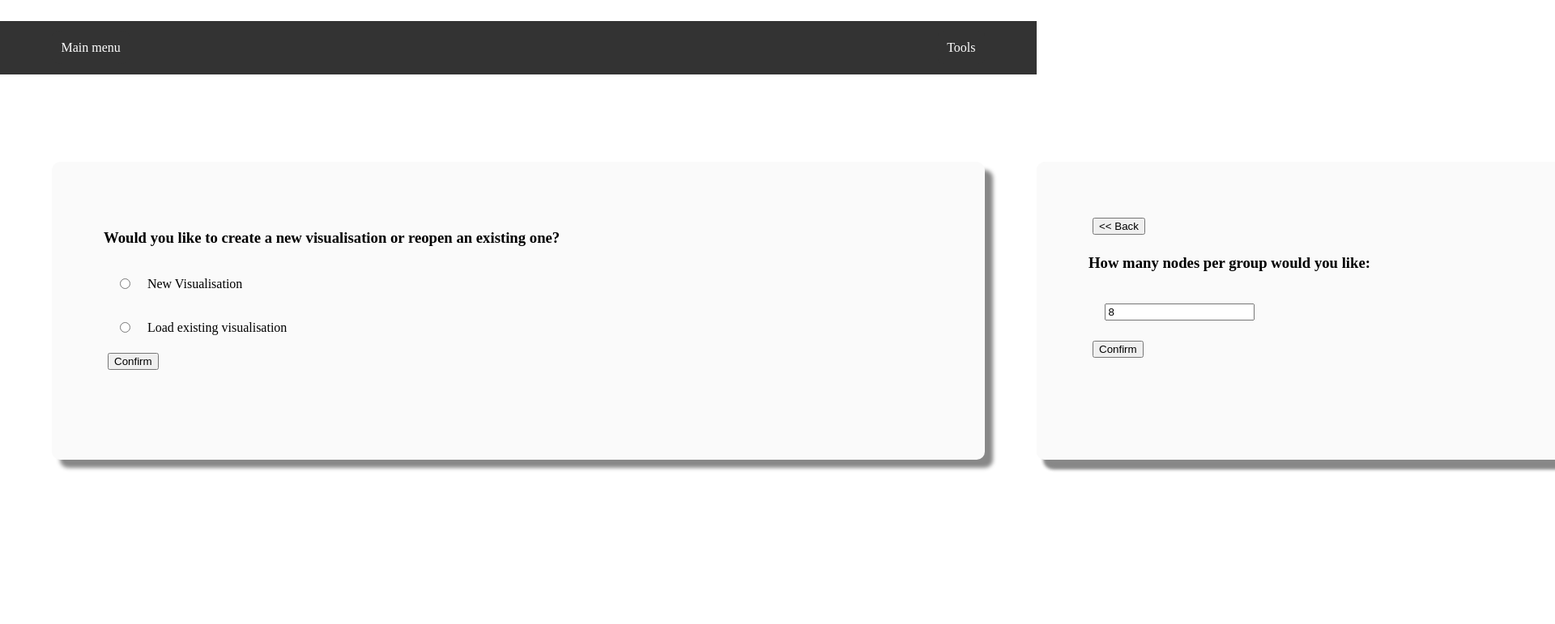
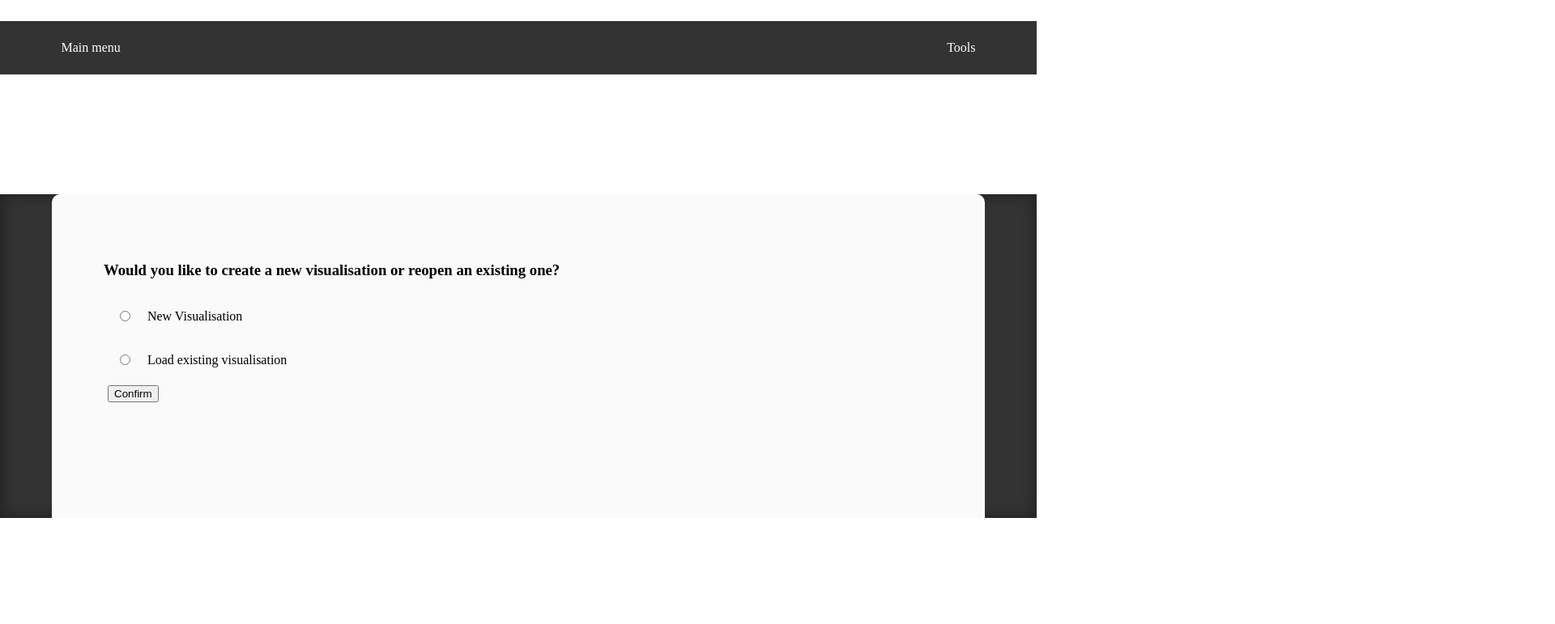
Before and after one commit to MattBast/thesis, a website: page app/routes/visual.html in a window 1280 px wide. Shown: the top 771 px of the page at 81% size, 1920 px wide, since content can reach past the window. Drawn offline with nearby package versions, Linux system fonts and the light colour scheme; no server answers.

Commit message:
container created for startup boxes

```diff
--- a/app/css/visual.css
+++ b/app/css/visual.css
@@ -1,18 +1,28 @@
 body {
 	margin: 0;
+}
+
+#container {
+	position: absolute;
+	background: #333;
+	width: 100%;
+	height: 50%;
+	top: 30%;
+	padding: 0;
+	-webkit-box-shadow:inset 0 0 15px 3px #222;
+	-moz-box-shadow:inset 0 0 15px 3px #222;
+	box-shadow:inset 0 0 15px 3px #222;
+	overflow: hidden;
 }
 
 .floatingBox {
 	position: absolute;
 	width: 80%;
-	height: 30%;
 	border-radius: 10px;
 	background-color: rgb(250, 250, 250);
-	top: 25%;
 	left: 5%;
 	margin: 0;
 	padding: 5%;
-	box-shadow: 10px 10px 5px #888888;
 	z-index: 0;
 }
 
--- a/app/js/startup.js
+++ b/app/js/startup.js
@@ -33,6 +33,13 @@ var ctx = c.getContext( "2d" );
 var loading = document.getElementById( "loading" );
 var degrees = 0;
 var timer;
+//-------------- change size of boxes inside container --------------
+
+function setHeight() {
+	for( var i = 0; i < boxes.length; i++ ) {
+		boxes[i].style.height = $( "#container" ).height() + "px";
+	}
+}
 
 //------------- slide in and out startup box functions --------------
 
@@ -69,8 +76,6 @@ function slideRight() {
 		}
 	}, 5 );
 }
-
-//-------------- fade in and out startup box functions ---------------
 
 function clickChoice() {
 	if( choice[0].checked !== true && choice[1].checked !== true) {
--- a/app/routes/visual.html
+++ b/app/routes/visual.html
@@ -7,7 +7,7 @@
 		<title>Visual</title>
 		<script type="text/javascript" src="../d3/d3.min.js"></script>
 	</head>
-	<body onload="fadeIn( choiceBox )">
+	<body onload="setHeight()">
 		<div id="navBar">
 			<a id="left-menu" class="menu-button" href="#left-menu">Main menu</a>
 			<a id="right-menu" class="menu-button" href="#right-menu">Tools</a>
@@ -23,6 +23,7 @@
 			</ul>
 		</div>
 
+		<div id="container">
 			<!-- Open saved file or create new box -->
 			<div class="floatingBox" id="choiceBox">
 				<h3>Would you like to create a new visualisation or reopen an existing one?</h3>
@@ -50,6 +51,22 @@
 				<button id="fileUploadButton">Confirm</button>
 			</div>
 
+			<!-- Number of nodes choice box -->
+			<div class="floatingBox" id="numOfNodesBox">
+				<button class="backButton" onclick="fadeOut( numOfNodesBox, fileInputBox )">&lt;&lt; Back</button>
+				<button class="helpButton" onclick="helpOpen( numberOfNodesHelpBox )">?</button>
+				<h3>How many nodes per group would you like:</h3>
+				<input type="text" id="numOfNodes" value="8"/>
+				<br/>
+				<button onclick="fadeOut( numOfNodesBox );">Confirm</button>
+			</div>
+		</div>
+
+
+
+
+
+
 		<!-- Upload file help box -->
 		<div class="helpBox" id="fileInputHelpBox">
 			<button class="helpButton" onclick="helpClose( fileInputHelpBox )">X</button>
@@ -62,15 +79,7 @@
 			<br/>
 		</div>
 
-		<!-- Number of nodes choice box -->
-		<div class="floatingBox" id="numOfNodesBox">
-			<button class="backButton" onclick="fadeOut( numOfNodesBox, fileInputBox )">&lt;&lt; Back</button>
-			<button class="helpButton" onclick="helpOpen( numberOfNodesHelpBox )">?</button>
-			<h3>How many nodes per group would you like:</h3>
-			<input type="text" id="numOfNodes" value="8"/>
-			<br/>
-			<button onclick="fadeOut( numOfNodesBox );">Confirm</button>
-		</div>
+
 
 		<!-- Number of nodes choice help box -->
 		<div class="helpBox" id="numberOfNodesHelpBox">
```
Lines whose indentation alone changed are shown as unchanged.
